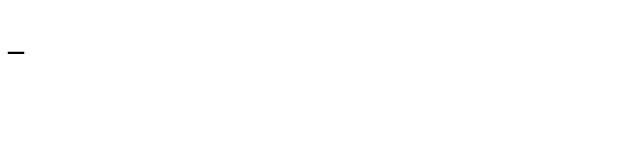
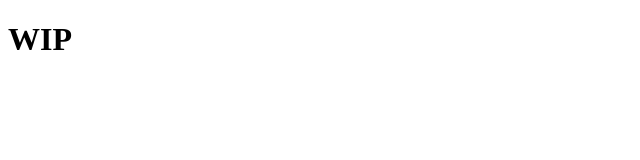
Before and after one commit to almdrx/almdrx.github.io, a plain HTML site: page index.html in a window 1280 px wide. Shown: the whole page, without its empty margins (0-640 px from the left). Drawn offline with Linux system fonts and the light colour scheme.

Commit message:
Update index.html

```diff
--- a/index.html
+++ b/index.html
@@ -9,7 +9,7 @@
 </head>
 
 <body>
-  <h1>_</h1>
+  <h1>WIP</h1>
 </body>
 
 </html>
```
